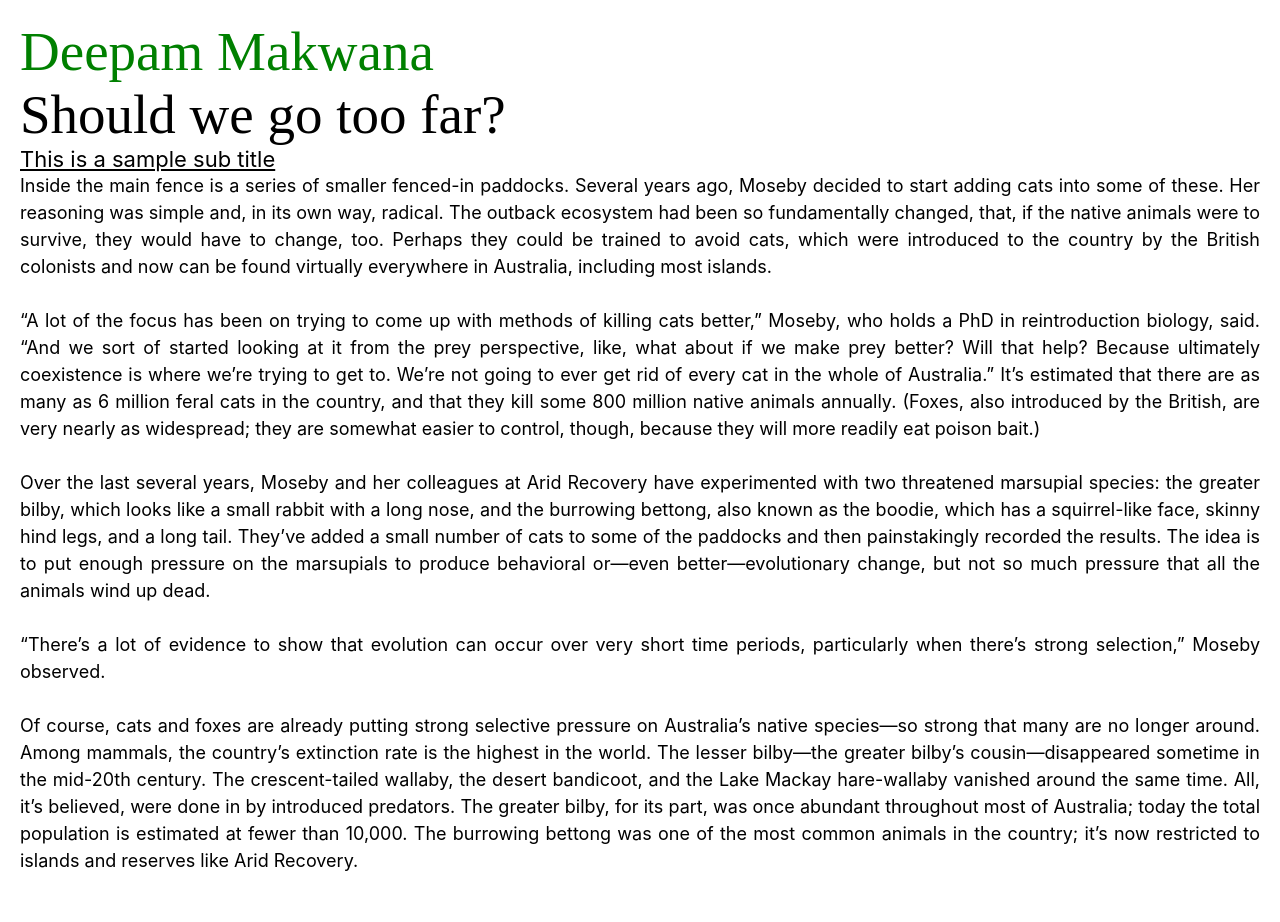
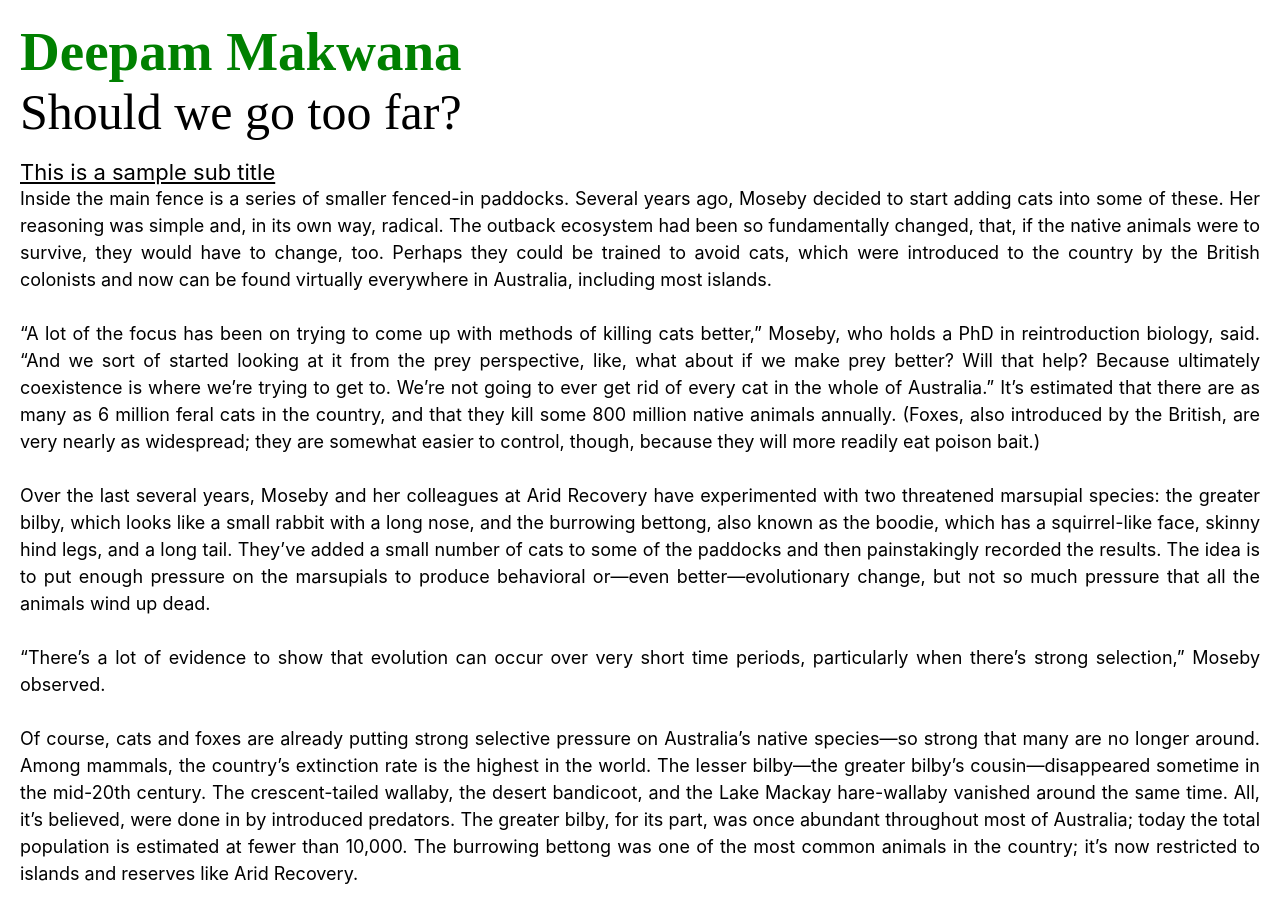
Before and after one commit to depforgit/depforgit.github.io, a plain HTML site: page index.html in a window 1280 px wide. Drawn offline with Linux system fonts and the light colour scheme.

Commit message:
Update index.html

```diff
--- a/index.html
+++ b/index.html
@@ -8,7 +8,7 @@
                 text-align: justify;
             }
             #head1{
-                font-size: 55px;
+                font-size: 50px;
                 font-family: Manrope;
             }
             #head0{
@@ -29,8 +29,8 @@
         <title>Sample Post</title></head>
 <body>
         <div>
-<div id="head0">Deepam Makwana</div>
-            <div id="head1">Should we go too far?</div>
+            <div id="head0"><b>Deepam Makwana</b></div>
+            <div id="head1">Should we go too far?</div><br>
             <div id="head2">This is a sample sub title</div>
 <div id="article">
 <article>
```
